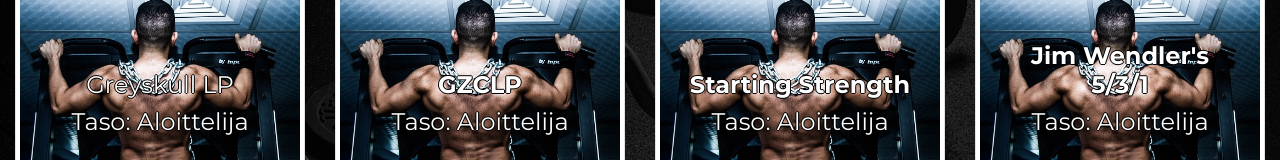
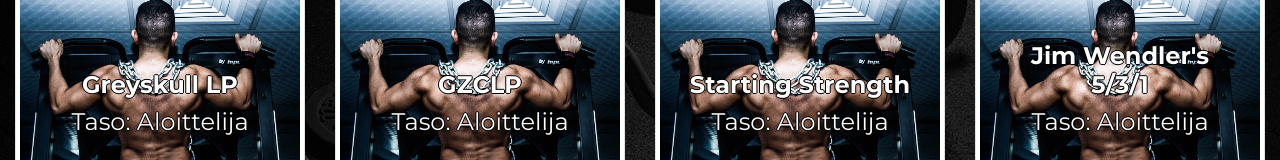
Before and after one commit to rekomakela/saliopas.fi, a plain HTML site: page lihasmassa.html in a window 1280 px wide. Shown: the part 233-393 px from the top of the page. Drawn offline with nearby package versions, Linux system fonts and the light colour scheme.

Commit message:
Update lihasmassa.html

```diff
--- a/lihasmassa.html
+++ b/lihasmassa.html
@@ -62,7 +62,7 @@
           <div class="thumbnail">
             <img class="img-thumbnail" src="images/voima.jpg">
             <div class="carousel-caption">
-              <h4>Greyskull LP</h4>
+              <h4><strong>Greyskull LP</strong></h4>
               <h4>Taso: Aloittelija</h4>
             </div>
 
```
